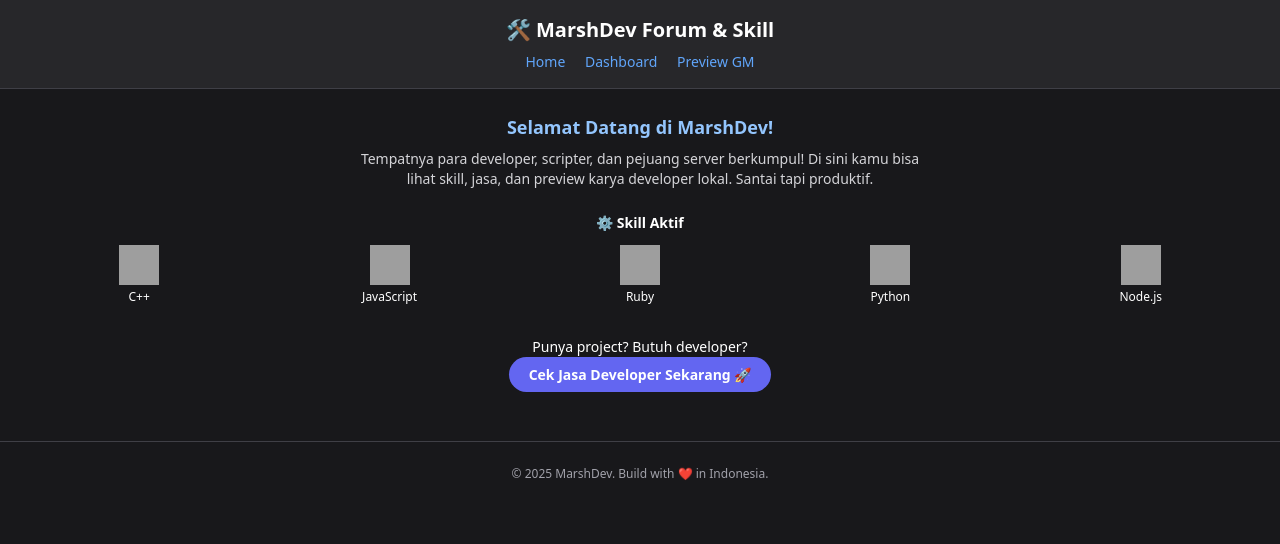
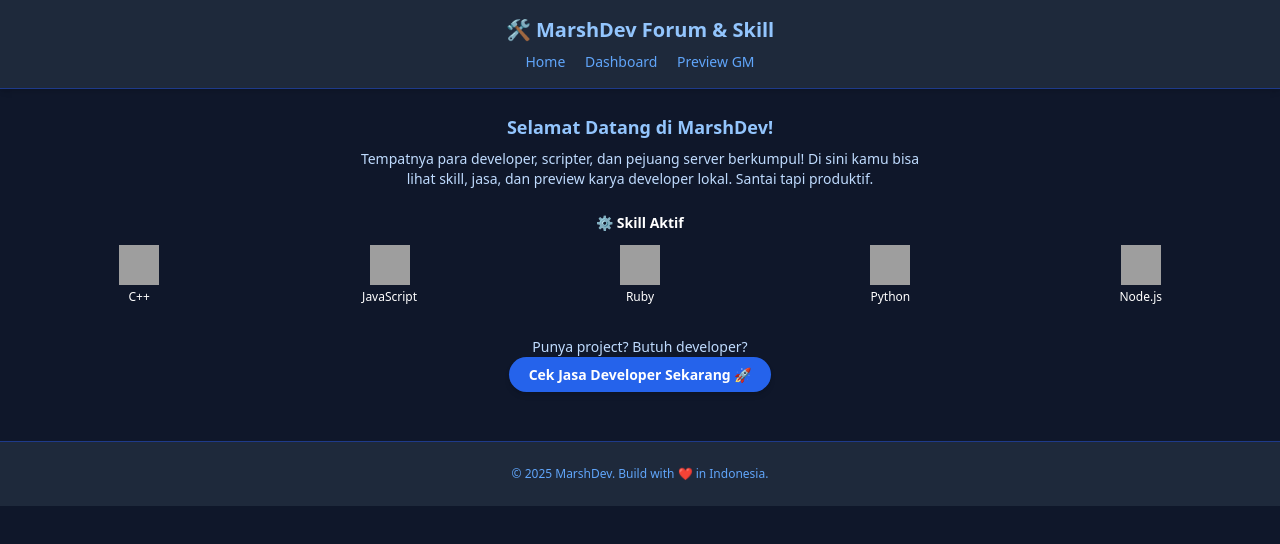
Before and after one commit to marshaaaldev/marshdev, a plain HTML site: page index.html in a window 1280 px wide. Drawn offline with nearby package versions, Linux system fonts and the light colour scheme; grey boxes are pictures that could not be loaded.

Commit message:
Update index.html

```diff
--- a/index.html
+++ b/index.html
@@ -6,9 +6,9 @@
   <title>MarshDev - Forum & Skill</title>
   <script src="https://cdn.tailwindcss.com"></script>
 </head>
-<body class="bg-zinc-900 text-white text-sm font-sans">
-  <header class="p-4 bg-zinc-800 border-b border-zinc-700">
-    <h1 class="text-xl font-bold text-center">🛠️ MarshDev Forum & Skill</h1>
+<body class="bg-[#0f172a] text-white text-sm font-sans">
+  <header class="p-4 bg-[#1e293b] border-b border-blue-900 shadow-md">
+    <h1 class="text-xl font-bold text-center text-blue-300">🛠️ MarshDev Forum & Skill</h1>
     <nav class="mt-2 text-center space-x-4 text-blue-400 font-medium">
       <a href="index.html" class="hover:underline">Home</a>
       <a href="dashboard.html" class="hover:underline">Dashboard</a>
@@ -18,11 +18,11 @@
 
   <main class="p-6">
     <h2 class="text-lg font-semibold text-center text-blue-300 mb-2">Selamat Datang di MarshDev!</h2>
-    <p class="text-center text-zinc-300 mb-6 max-w-xl mx-auto">
+    <p class="text-center text-blue-200 mb-6 max-w-xl mx-auto">
       Tempatnya para developer, scripter, dan pejuang server berkumpul! Di sini kamu bisa lihat skill, jasa, dan preview karya developer lokal. Santai tapi produktif.
     </p>
 
-    <h2 class="text-md font-semibold mb-3 text-center">⚙️ Skill Aktif</h2>
+    <h2 class="text-md font-semibold mb-3 text-center text-white">⚙️ Skill Aktif</h2>
     <div class="grid grid-cols-3 sm:grid-cols-5 gap-5 place-items-center mb-8">
       <div class="flex flex-col items-center">
         <img src="https://cdn.jsdelivr.net/gh/devicons/devicon/icons/cplusplus/cplusplus-original.svg" class="w-10 h-10" />
@@ -47,18 +47,19 @@
     </div>
 
     <div class="text-center mt-6">
-      <p class="mb-2 text-white font-medium">Punya project? Butuh developer?</p>
-      <a href="https://discord.com/users/yourid" target="_blank" class="bg-indigo-500 hover:bg-indigo-600 text-white font-semibold px-5 py-2 rounded-full transition duration-200">
+      <p class="mb-2 text-blue-200 font-medium">Punya project? Butuh developer?</p>
+      <a href="https://discord.com/users/yourid" target="_blank"
+         class="bg-blue-600 hover:bg-blue-700 text-white font-semibold px-5 py-2 rounded-full transition duration-300 ease-in-out shadow-md">
         Cek Jasa Developer Sekarang 🚀
       </a>
     </div>
   </main>
 
-  <footer class="text-center text-xs text-zinc-400 py-6 border-t border-zinc-700 mt-8">
+  <footer class="text-center text-xs text-blue-400 py-6 border-t border-blue-900 bg-[#1e293b] mt-8">
     © 2025 MarshDev. Build with ❤️ in Indonesia.
   </footer>
 
-  <!--Start of Tawk.to Script-->
+  <!-- Tawk.to Chat -->
   <script type="text/javascript">
     var Tawk_API=Tawk_API||{}, Tawk_LoadStart=new Date();
     (function(){
@@ -70,7 +71,5 @@
       s0.parentNode.insertBefore(s1,s0);
     })();
   </script>
-  <!--End of Tawk.to Script-->
-
 </body>
 </html>
```
Lines whose indentation alone changed are shown as unchanged.
